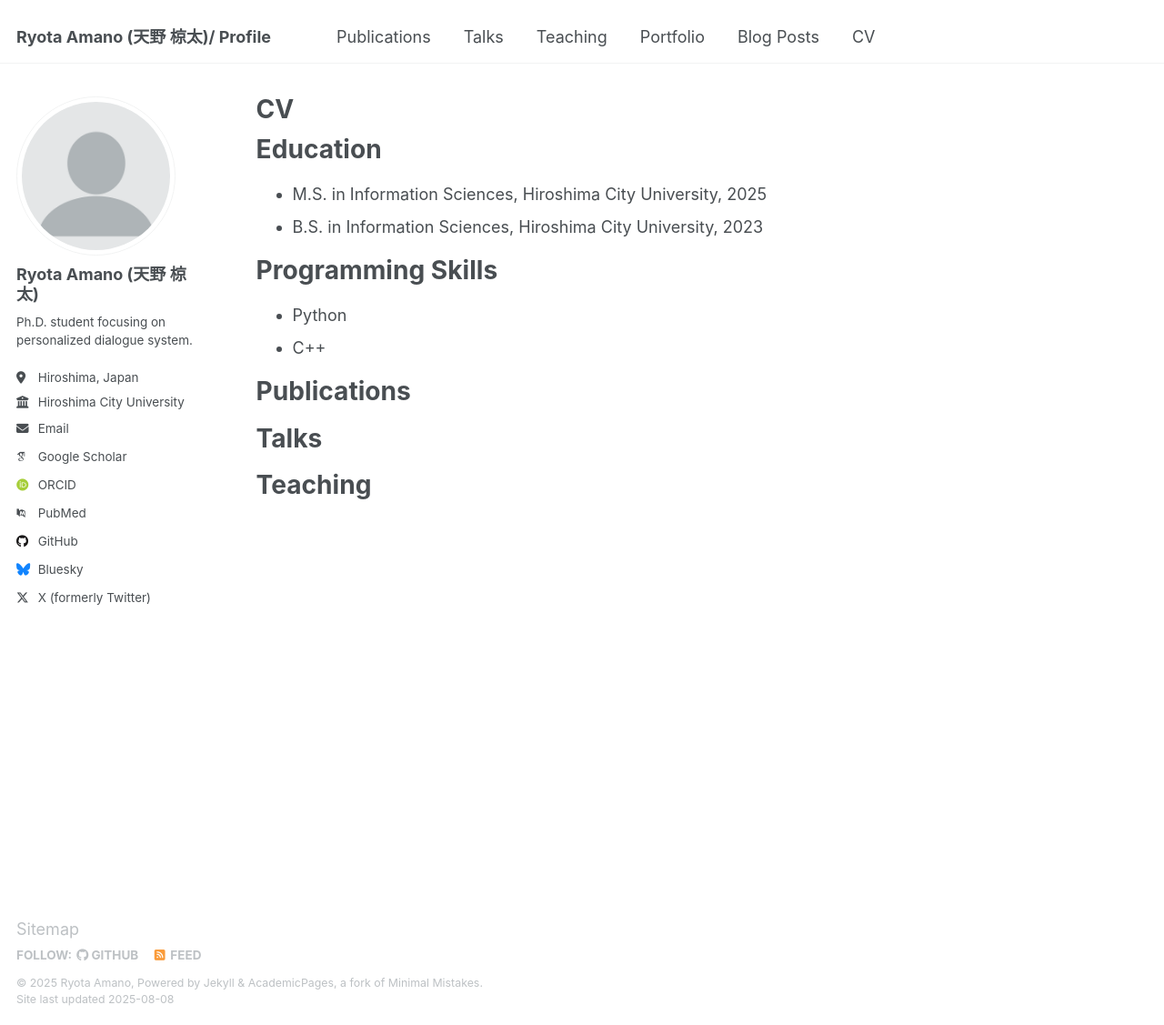
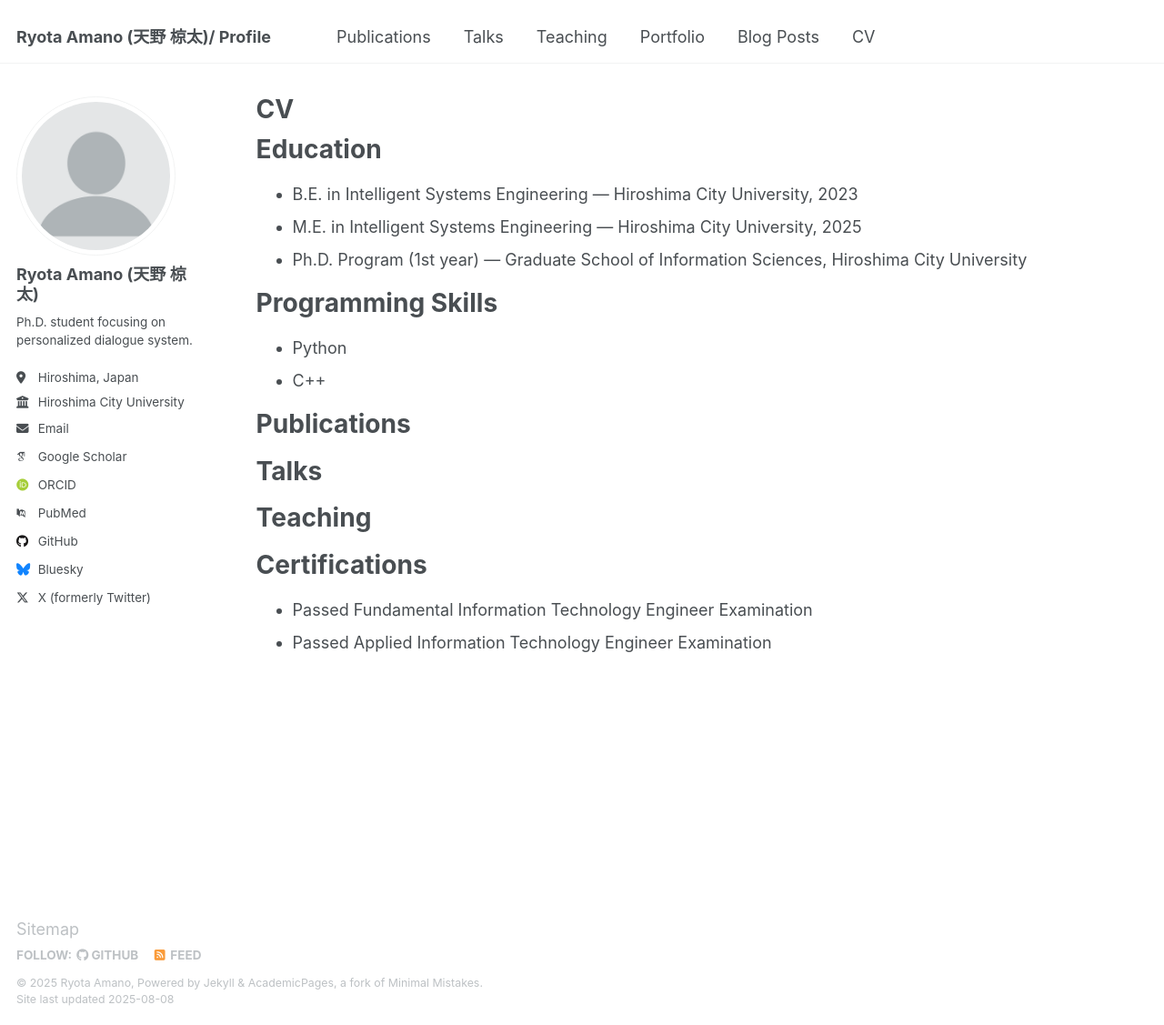
Before and after one commit to mimi-333/mimi-333.github.io, a Jekyll site: the page built from _pages/cv.md, in a window 1280 px wide and 1127 px high. Shown: the whole window at 91% size. Built offline with Jekyll 4.4.1, drawn with Linux system fonts in a browser that asks for light colours; some web fonts are replaced.

Commit message:
Update cv.md

```diff
--- a/_pages/cv.md
+++ b/_pages/cv.md
@@ -12,8 +12,9 @@ redirect_from:
 Education
 ======
 
-* M.S. in Information Sciences, Hiroshima City University, 2025
-* B.S. in Information Sciences, Hiroshima City University, 2023
+* B.E. in Intelligent Systems Engineering — Hiroshima City University, 2023
+* M.E. in Intelligent Systems Engineering — Hiroshima City University, 2025
+* Ph.D. Program (1st year) — Graduate School of Information Sciences, Hiroshima City University
 
 Programming Skills
 ======
@@ -37,3 +38,8 @@ Teaching
   <ul>{% for post in site.teaching reversed %}
     {% include archive-single-cv.html %}
   {% endfor %}</ul>
+
+Certifications
+======
+* Passed Fundamental Information Technology Engineer Examination
+* Passed Applied Information Technology Engineer Examination
```
